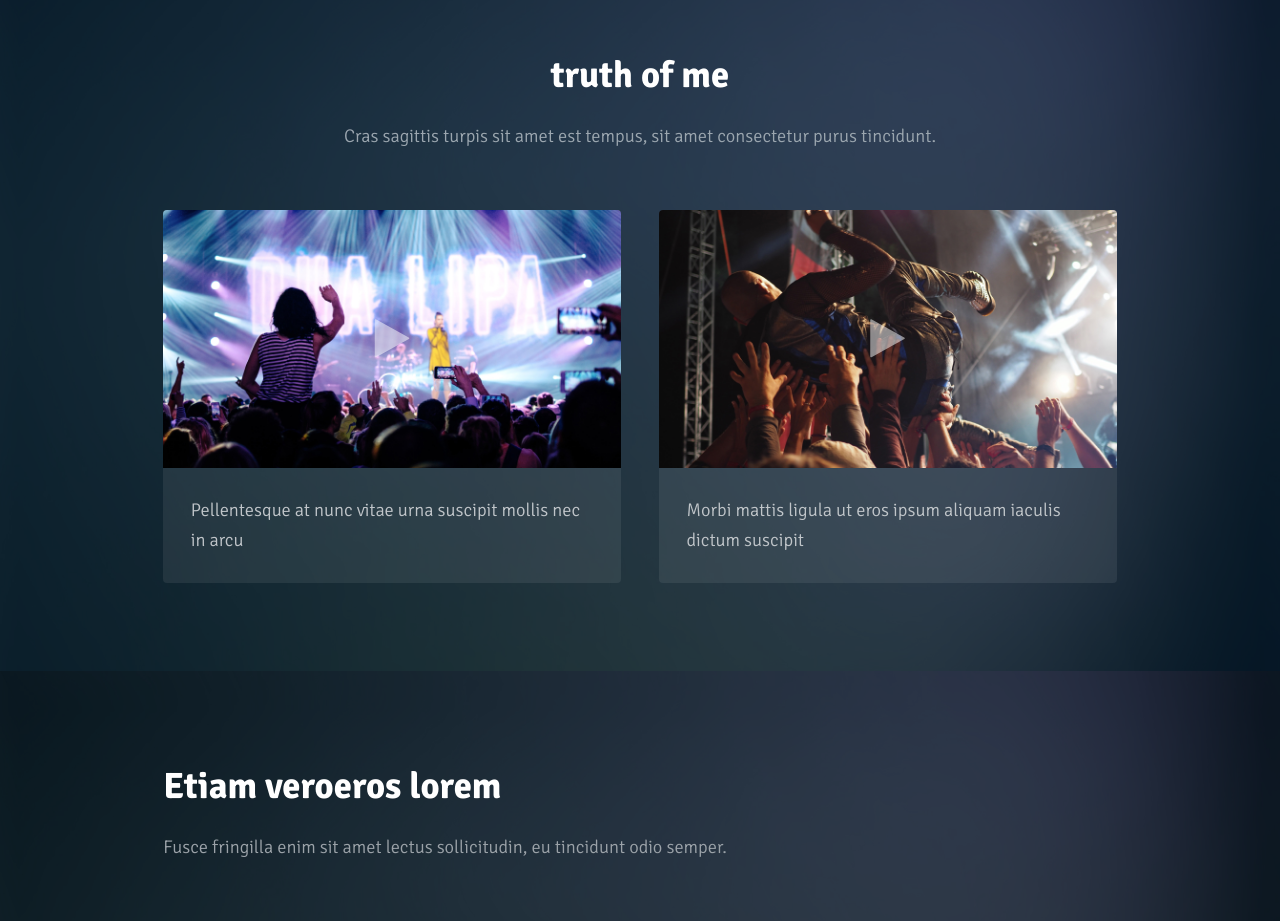
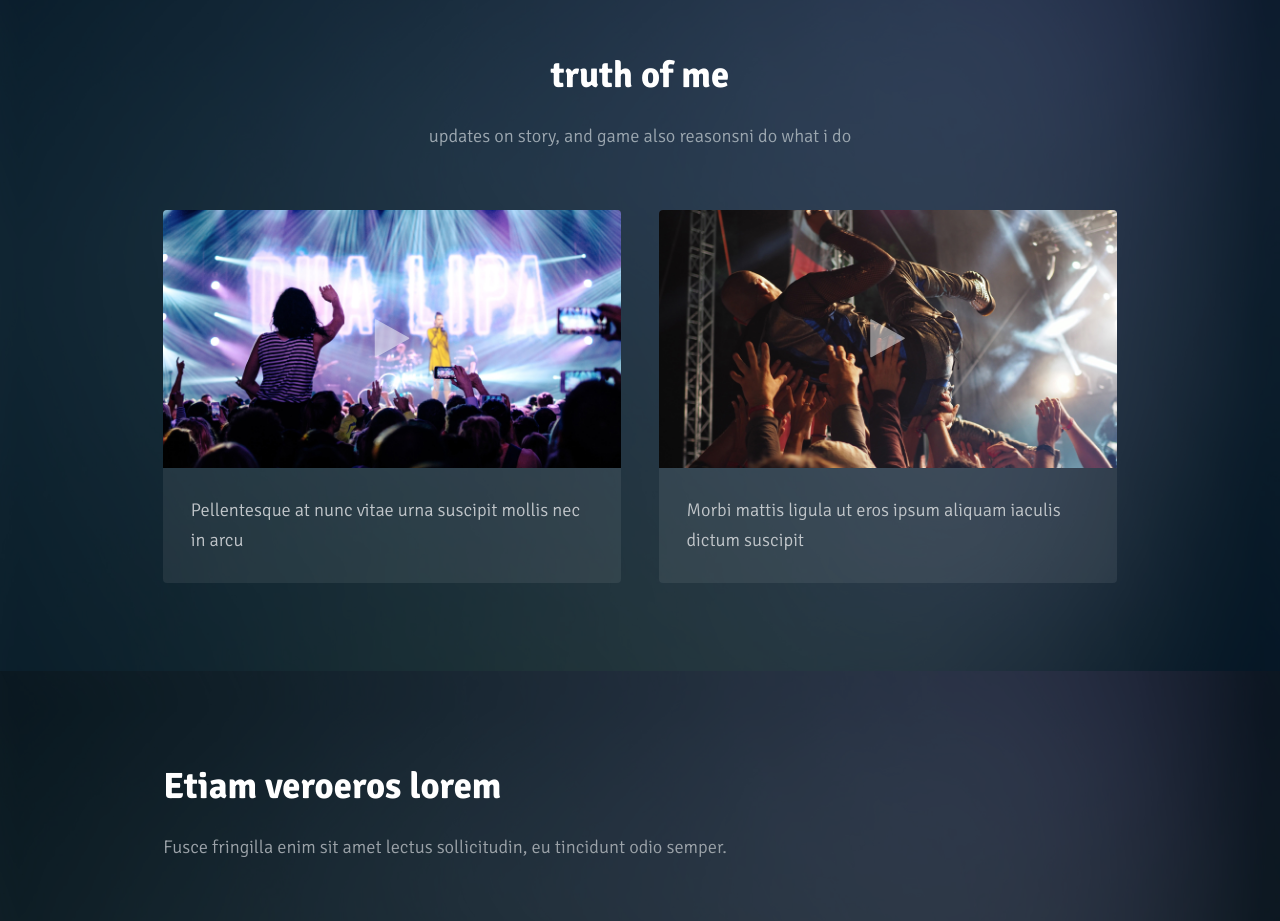
Before and after one commit to blankblake/home, a plain HTML site: page index.html in a window 1280 px wide. Shown: the part 840-1761 px from the top of the page. Drawn offline with Linux system fonts and the light colour scheme.

Commit message:
Update index.html

```diff
--- a/index.html
+++ b/index.html
@@ -54,7 +54,7 @@
 					<div class="inner">
 						<header class="align-center">
 							<h2>truth of me</h2>
-							<p>Cras sagittis turpis sit amet est tempus, sit amet consectetur purus tincidunt.</p>
+							<p>updates on story, and game also reasonsni do what i do</p>
 						</header>
 						<!-- 2 Column Video Section -->
 							<div class="flex flex-2">
```
